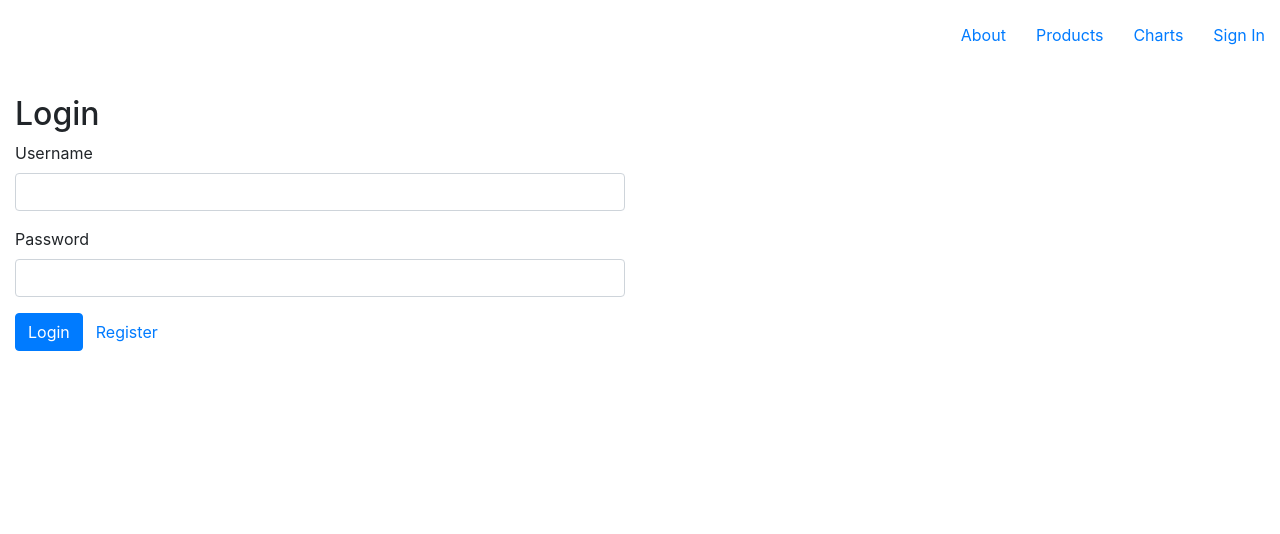
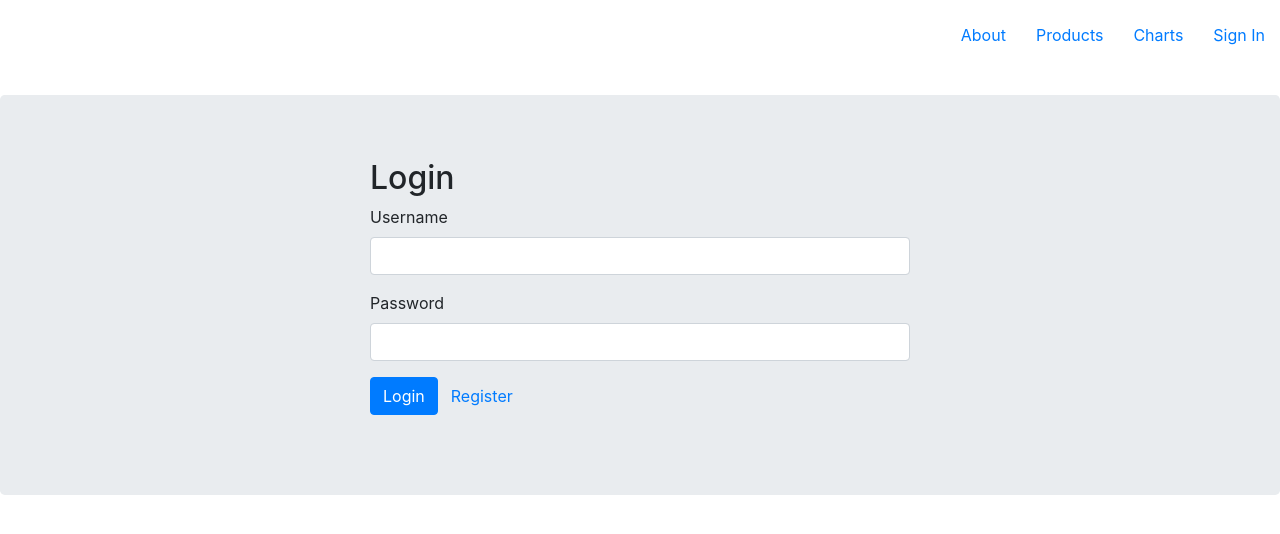
Before and after one commit to mdaadil89/prd-inventory, a React (Create React App) app: page /signin in a window 1280 px wide. Shown: the top 534 px of the page. Built offline with nearby package versions, Linux system fonts and the light colour scheme; data requests are answered from the project's data file; the HTML template or start-up script is replaced by a standard one.

Commit message:
minor changes

```diff
--- a/src/components/login/LoginPage.js
+++ b/src/components/login/LoginPage.js
@@ -41,7 +41,7 @@ class LoginPage extends React.Component {
         console.log(this.props)
         const { email, password, submitted } = this.state;
         return (
-            <div className="col-md-6 col-md-offset-3">
+                <>
                 <h2>Login</h2>
                 <form name="form" onSubmit={this.handleSubmit}>
                     <div className={'form-group' + (submitted && !email ? ' has-error' : '')}>
@@ -64,7 +64,7 @@ class LoginPage extends React.Component {
                         <Link to="/register" className="btn btn-link">Register</Link>
                     </div>
                 </form>
-            </div>
+            </>
         );
     }
 }
--- a/src/components/products/productList.component.js
+++ b/src/components/products/productList.component.js
@@ -118,7 +118,7 @@ qty() {
                { this.state.toggleView?<Row>
 
                   <div className="card" style={{width: "20rem"}}>
-                <div className="card-header bg-dark text-white">Select the column you want to hide</div>
+                <div className="card-header bg-dark text-white">UnCheck the column you want to hide</div>
         <div className="card-body">
 
           <p><input type="checkbox" checked={this.state.togglefield.pname} name="pname" onChange={()=>this.name()} className="card-text"  /> Product Name</p>
--- a/src/pages/login/LoginPage.component.js
+++ b/src/pages/login/LoginPage.component.js
@@ -3,8 +3,14 @@ import React from 'react';
 import {LoginPage} from '../../components/login/LoginPage'
 
 const Login = (props) => (
-    <div >
+    <div className="jumbotron">
+    <div className="container">
+        <div className="row">
+        <div className="col-md-6 offset-md-3">
         <LoginPage {...props}/>
+        </div>
+            </div>
+        </div>
     </div>
 )
 
```
